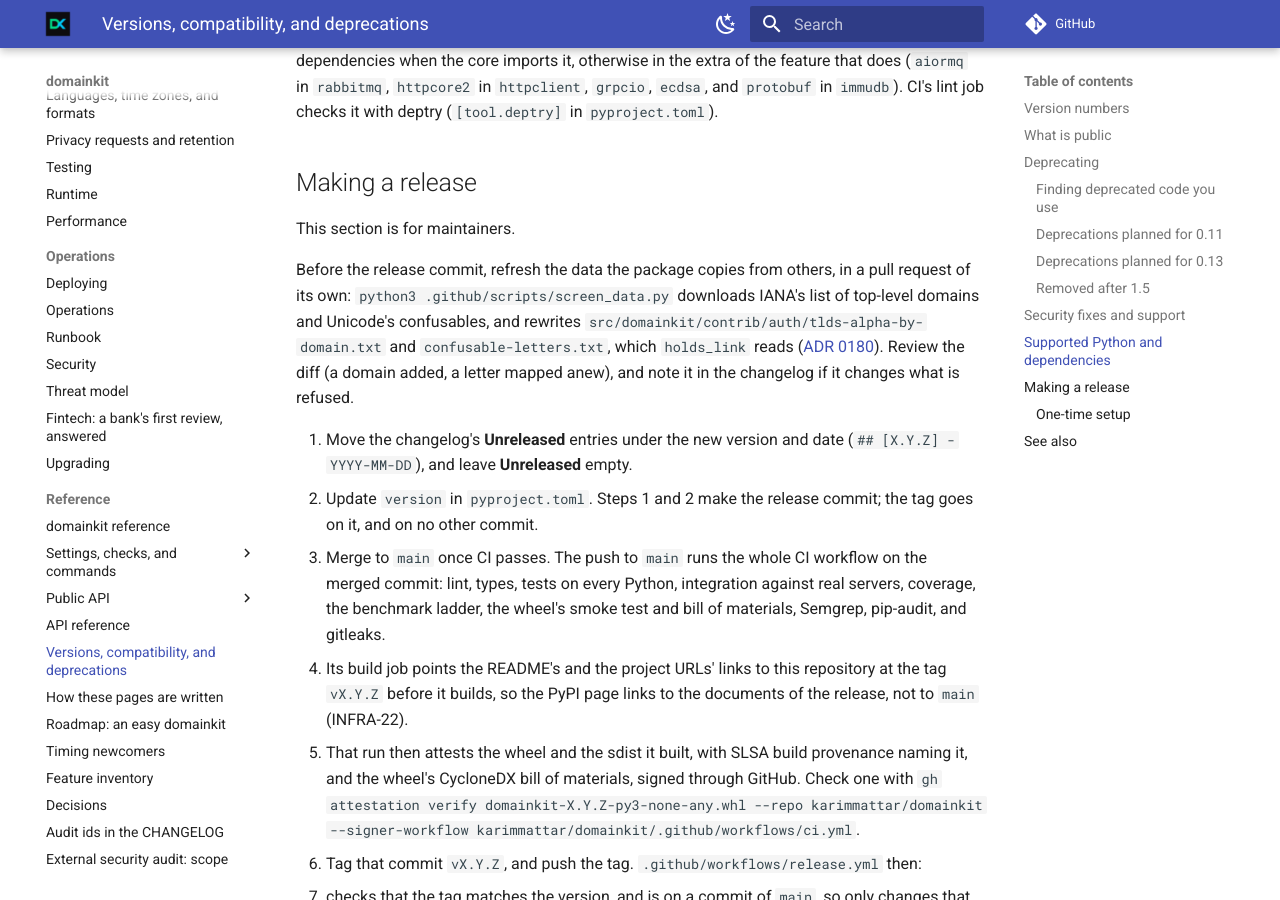
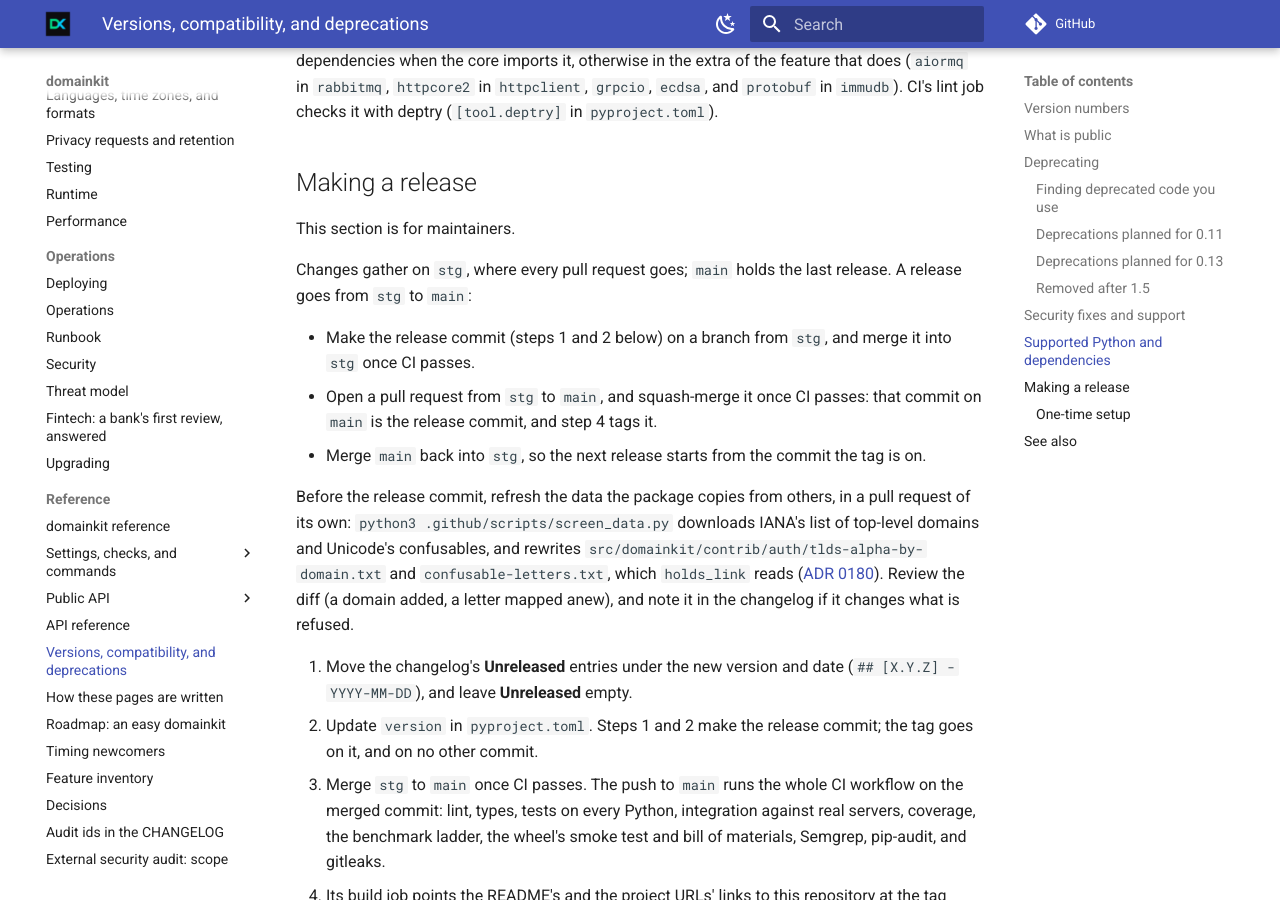
Before and after one commit to karimmattar/domainkit, an MkDocs documentation site: the page built from docs/versioning.md, in a window 1280 px wide and 900 px high, scrolled down 6663 px. Built offline with MkDocs 1.6.1 and Material for MkDocs 9.7.7, drawn with Linux system fonts in a browser that asks for light colours; comment, search, counter and statistics services are not loaded.

Commit message:
Gather changes on stg, and release from stg to main (#224)
CI and CodeQL run on pushes to stg; Renovate opens its pull requests against stg; CONTRIBUTING.md and docs/versioning.md give the flow from stg to main.

Co-Authored-By: Claude Opus 5.5 <noreply@anthropic.com>
Claude-Session: https://claude.ai/code/session_01PHJB1f6AhZ5eHp561TCrvG

```diff
--- a/docs/versioning.md
+++ b/docs/versioning.md
@@ -278,6 +278,17 @@ and `protobuf` in `immudb`). CI's lint job checks it with deptry
 
 This section is for maintainers.
 
+Changes gather on `stg`, where every pull request goes; `main` holds the
+last release. A release goes from `stg` to `main`:
+
+- Make the release commit (steps 1 and 2 below) on a branch from `stg`,
+  and merge it into `stg` once CI passes.
+- Open a pull request from `stg` to `main`, and squash-merge it once CI
+  passes: that commit on `main` is the release commit, and step 4 tags
+  it.
+- Merge `main` back into `stg`, so the next release starts from the
+  commit the tag is on.
+
 Before the release commit, refresh the data the package copies from
 others, in a pull request of its own: `python3 .github/scripts/screen_data.py`
 downloads IANA's list of top-level domains and Unicode's confusables, and
@@ -291,7 +302,7 @@ the changelog if it changes what is refused.
    date (`## [X.Y.Z] - YYYY-MM-DD`), and leave **Unreleased** empty.
 2. Update `version` in `pyproject.toml`. Steps 1 and 2 make the release
    commit; the tag goes on it, and on no other commit.
-3. Merge to `main` once CI passes. The push to `main` runs the whole CI
+3. Merge `stg` to `main` once CI passes. The push to `main` runs the whole CI
    workflow on the merged commit: lint, types, tests on every Python,
    integration against real servers, coverage, the benchmark ladder, the
    wheel's smoke test and bill of materials, Semgrep, pip-audit, and
--- a/renovate.json
+++ b/renovate.json
@@ -1,6 +1,7 @@
 {
   "$schema": "https://docs.renovatebot.com/renovate-schema.json",
   "extends": ["config:recommended", "helpers:pinGitHubActionDigests"],
+  "baseBranches": ["stg"],
   "schedule": ["before 9am on monday"],
   "minimumReleaseAge": "14 days",
   "internalChecksFilter": "strict",
```
Also changed, not shown: CONTRIBUTING.md (+7 -3 lines), 2 other files.
